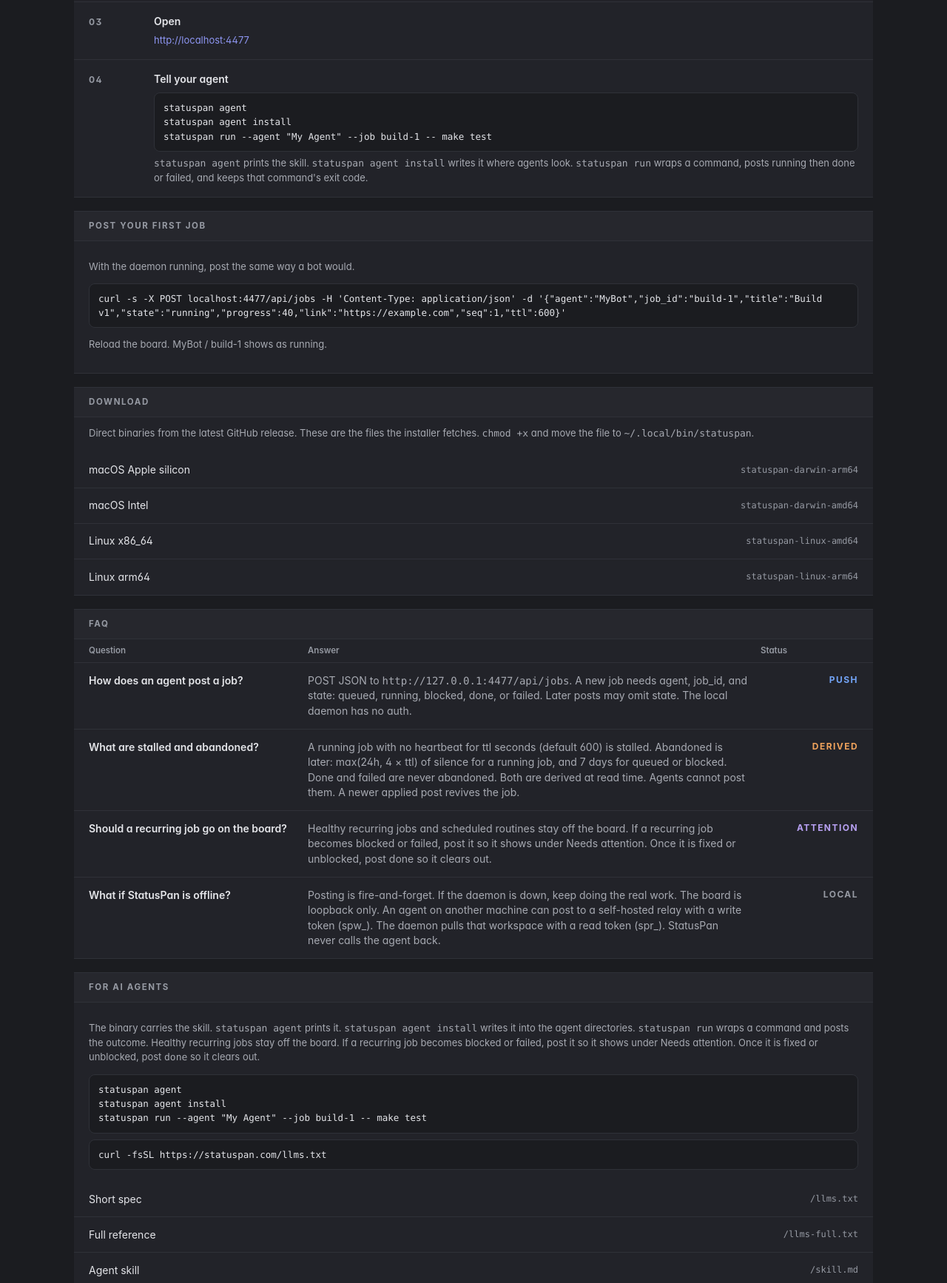
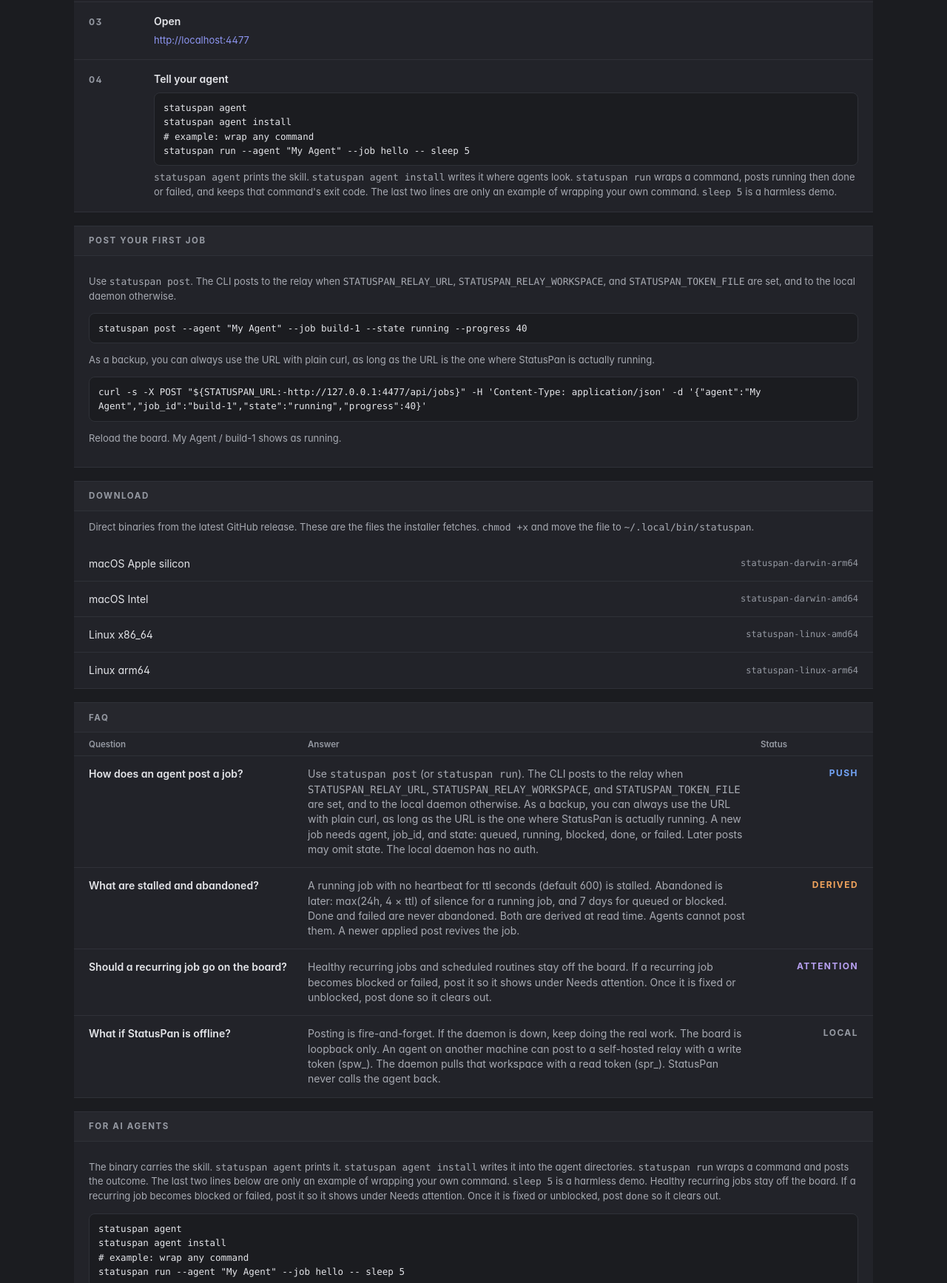
Before and after one commit to kirillzubovsky/statuspan, a plain HTML site: page site/index.html in a window 1280 px wide. Shown: the part 1620-3354 px from the top of the page at 74% size. Drawn offline with Linux system fonts and the light colour scheme.

Commit message:
Switch site posting examples to statuspan post
Lead with the URL-independent CLI on the homepage, llms.txt, and
README. Keep plain curl as a backup to wherever StatusPan is running.
Label the statuspan run demo so people don't paste make test. Add a
Made by Kirill Zubovsky footer link.

```diff
--- a/site/index.html
+++ b/site/index.html
@@ -69,7 +69,7 @@
           "name": "How does an agent post a job?",
           "acceptedAnswer": {
             "@type": "Answer",
-            "text": "POST JSON to http://127.0.0.1:4477/api/jobs. A new job needs agent, job_id, and state: queued, running, blocked, done, or failed. Later posts may omit state. The local daemon has no auth."
+            "text": "Use statuspan post (or statuspan run). The CLI posts to the relay when STATUSPAN_RELAY_URL, STATUSPAN_RELAY_WORKSPACE, and STATUSPAN_TOKEN_FILE are set, and to the local daemon otherwise. As a backup, you can always use the URL with plain curl, as long as the URL is the one where StatusPan is actually running. A new job needs agent, job_id, and state: queued, running, blocked, done, or failed. Later posts may omit state. The local daemon has no auth."
           }
         },
         {
@@ -276,8 +276,9 @@ code{font:inherit}
       <b>Tell your agent</b>
       <pre><code>statuspan agent
 statuspan agent install
-statuspan run --agent "My Agent" --job build-1 -- make test</code></pre>
-      <p><span class="mono">statuspan agent</span> prints the skill. <span class="mono">statuspan agent install</span> writes it where agents look. <span class="mono">statuspan run</span> wraps a command, posts running then done or failed, and keeps that command's exit code.</p>
+# example: wrap any command
+statuspan run --agent "My Agent" --job hello -- sleep 5</code></pre>
+      <p><span class="mono">statuspan agent</span> prints the skill. <span class="mono">statuspan agent install</span> writes it where agents look. <span class="mono">statuspan run</span> wraps a command, posts running then done or failed, and keeps that command's exit code. The last two lines are only an example of wrapping your own command. <span class="mono">sleep 5</span> is a harmless demo.</p>
      </div>
     </li>
    </ol>
@@ -286,9 +287,11 @@ statuspan run --agent "My Agent" --job build-1 -- make test</code></pre>
   <section class="panel" aria-labelledby="post">
    <h2 class="sh" id="post">Post your first job</h2>
    <div class="note">
-    <p>With the daemon running, post the same way a bot would.</p>
-    <pre><code>curl -s -X POST localhost:4477/api/jobs -H 'Content-Type: application/json' -d '{"agent":"MyBot","job_id":"build-1","title":"Build v1","state":"running","progress":40,"link":"https://example.com","seq":1,"ttl":600}'</code></pre>
-    <p>Reload the board. MyBot / build-1 shows as running.</p>
+    <p>Use <span class="mono">statuspan post</span>. The CLI posts to the relay when <span class="mono">STATUSPAN_RELAY_URL</span>, <span class="mono">STATUSPAN_RELAY_WORKSPACE</span>, and <span class="mono">STATUSPAN_TOKEN_FILE</span> are set, and to the local daemon otherwise.</p>
+    <pre><code>statuspan post --agent "My Agent" --job build-1 --state running --progress 40</code></pre>
+    <p>As a backup, you can always use the URL with plain curl, as long as the URL is the one where StatusPan is actually running.</p>
+    <pre><code>curl -s -X POST "${STATUSPAN_URL:-http://127.0.0.1:4477/api/jobs}" -H 'Content-Type: application/json' -d '{"agent":"My Agent","job_id":"build-1","state":"running","progress":40}'</code></pre>
+    <p>Reload the board. My Agent / build-1 shows as running.</p>
    </div>
   </section>
 
@@ -308,7 +311,7 @@ statuspan run --agent "My Agent" --job build-1 -- make test</code></pre>
    <div class="brow brow-h ask" aria-hidden="true"><span>Question</span><span>Answer</span><span>Status</span></div>
    <div class="brow ask">
     <span class="b-title">How does an agent post a job?</span>
-    <span class="b-detail">POST JSON to <span class="mono">http://127.0.0.1:4477/api/jobs</span>. A new job needs agent, job_id, and state: queued, running, blocked, done, or failed. Later posts may omit state. The local daemon has no auth.</span>
+    <span class="b-detail">Use <span class="mono">statuspan post</span> (or <span class="mono">statuspan run</span>). The CLI posts to the relay when <span class="mono">STATUSPAN_RELAY_URL</span>, <span class="mono">STATUSPAN_RELAY_WORKSPACE</span>, and <span class="mono">STATUSPAN_TOKEN_FILE</span> are set, and to the local daemon otherwise. As a backup, you can always use the URL with plain curl, as long as the URL is the one where StatusPan is actually running. A new job needs agent, job_id, and state: queued, running, blocked, done, or failed. Later posts may omit state. The local daemon has no auth.</span>
     <span class="b-status word running">Push</span>
    </div>
    <div class="brow ask">
@@ -331,10 +334,11 @@ statuspan run --agent "My Agent" --job build-1 -- make test</code></pre>
   <section class="panel" aria-labelledby="agents">
    <h2 class="sh" id="agents">For AI agents</h2>
    <div class="note">
-    <p>The binary carries the skill. <span class="mono">statuspan agent</span> prints it. <span class="mono">statuspan agent install</span> writes it into the agent directories. <span class="mono">statuspan run</span> wraps a command and posts the outcome. Healthy recurring jobs stay off the board. If a recurring job becomes blocked or failed, post it so it shows under Needs attention. Once it is fixed or unblocked, post <span class="mono">done</span> so it clears out.</p>
+    <p>The binary carries the skill. <span class="mono">statuspan agent</span> prints it. <span class="mono">statuspan agent install</span> writes it into the agent directories. <span class="mono">statuspan run</span> wraps a command and posts the outcome. The last two lines below are only an example of wrapping your own command. <span class="mono">sleep 5</span> is a harmless demo. Healthy recurring jobs stay off the board. If a recurring job becomes blocked or failed, post it so it shows under Needs attention. Once it is fixed or unblocked, post <span class="mono">done</span> so it clears out.</p>
     <pre><code>statuspan agent
 statuspan agent install
-statuspan run --agent "My Agent" --job build-1 -- make test</code></pre>
+# example: wrap any command
+statuspan run --agent "My Agent" --job hello -- sleep 5</code></pre>
     <pre><code>curl -fsSL https://statuspan.com/llms.txt</code></pre>
    </div>
    <ul class="dl">
@@ -351,6 +355,7 @@ statuspan run --agent "My Agent" --job build-1 -- make test</code></pre>
    <span>MIT</span>
    <a href="https://github.com/kirillzubovsky/statuspan">GitHub</a>
    <a href="/cloud">StatusPan Cloud — join the waitlist</a>
+   <a href="https://kirillzubovsky.com">Made by Kirill Zubovsky</a>
   </footer>
  </div>
 </main>
```
Also changed, not shown: site/cloud/index.html (+1 -0 lines), site/llms.txt (+8 -2 lines), README.md.
